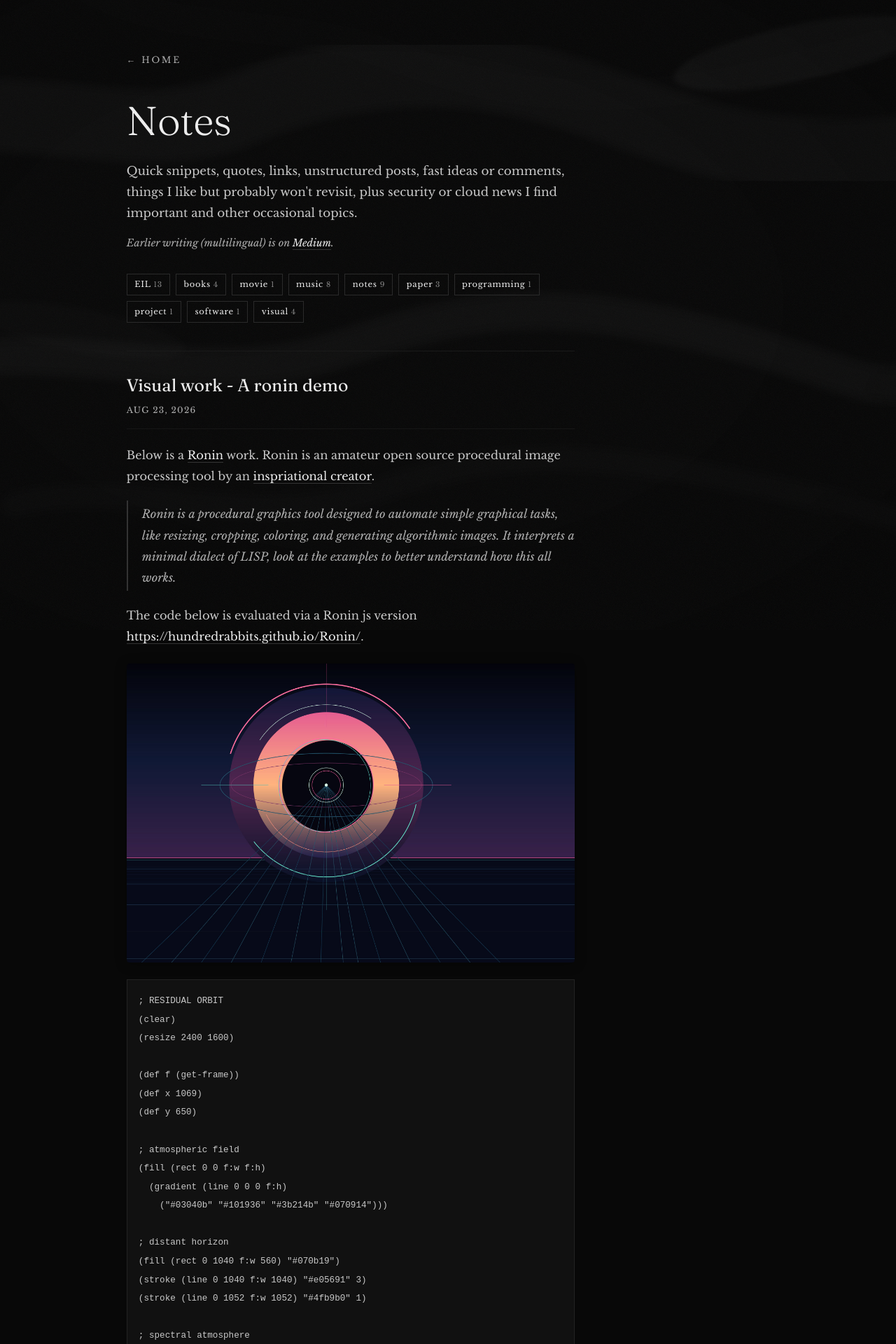
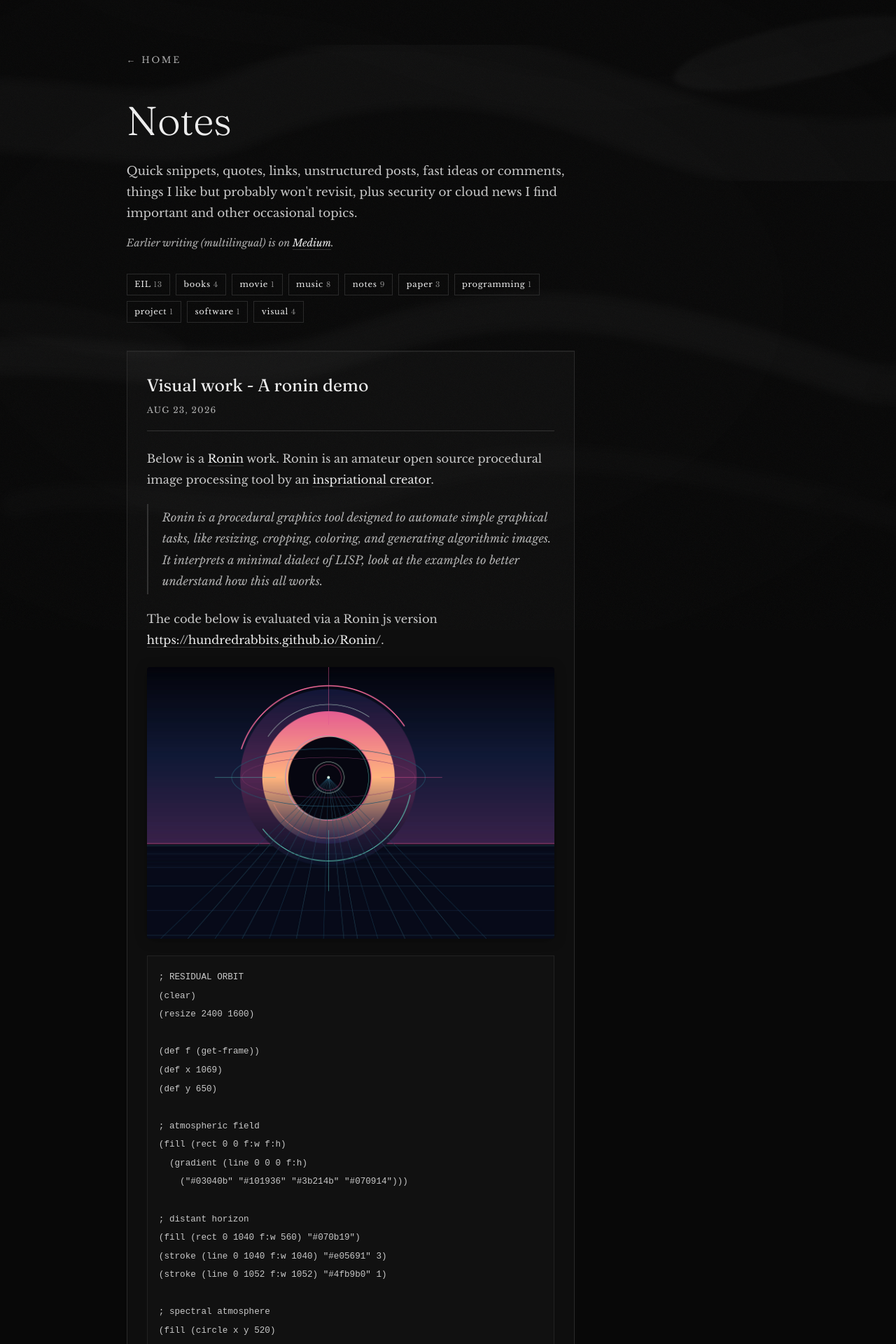
Before and after one commit to hasantayyar/hasantayyar.net, a Jekyll site: the page built from feed/index.html, in a window 1280 px wide. Shown: the top 1920 px of the page at 70% size. Built offline with Jekyll 4.4.1, drawn with Linux system fonts in a browser that asks for light colours; Markdown is read by kramdown in place of the engine named in the settings; the list of posts is cut into pages by our own code.

```diff
--- a/_includes/post-divider.html
+++ /dev/null
@@ -1,7 +0,0 @@
-<div class="post-divider" aria-hidden="true">
-  <span class="post-divider-line"></span>
-  <svg class="post-divider-brush" viewBox="0 0 320 12" preserveAspectRatio="none" xmlns="http://www.w3.org/2000/svg">
-    <path d="M0 6 C40 2, 80 10, 120 6 S200 2, 240 6 S300 10, 320 6" />
-  </svg>
-  <span class="post-divider-line"></span>
-</div>
--- a/_layouts/category.html
+++ b/_layouts/category.html
@@ -16,9 +16,6 @@
       </header>
       <div class="post-excerpt">{{ post.content }}</div>
     </article>
-    {% unless forloop.last %}
-      {% include post-divider.html %}
-    {% endunless %}
   {% endfor %}
 </div>
 
--- a/css/site.css
+++ b/css/site.css
@@ -409,17 +409,22 @@
   font-weight:400;
 }
 .page-notes .posts{
-  margin-top:.5rem;
-  border-top:1px solid #1a1a1a;
+  display:flex;
+  flex-direction:column;
+  gap:2.75rem;
+  margin-top:1.25rem;
 }
 .page-notes .post-item{
-  padding:2.5rem 0 2rem;
+  padding:2rem 1.75rem 2.25rem;
+  background:rgba(255,255,255,.028);
+  border:1px solid #2a2a2a;
+  box-shadow:inset 0 1px 0 rgba(255,255,255,.04);
 }
 .page-notes .post-item:first-child{padding-top:2rem}
 .page-notes .post-header{
-  margin:0 0 1.35rem;
-  padding-bottom:1.1rem;
-  border-bottom:1px solid #161616;
+  margin:0 0 1.5rem;
+  padding-bottom:1.25rem;
+  border-bottom:1px solid #333;
 }
 .page-notes .posts .post-title{
   margin:0;
@@ -483,30 +488,6 @@
   padding:1rem;
   overflow:auto;
   margin:1.25rem 0;
-}
-.page-notes .post-divider{
-  display:flex;
-  align-items:center;
-  gap:1.25rem;
-  margin:0;
-  padding:.25rem 0;
-}
-.page-notes .post-divider-line{
-  flex:1;
-  height:1px;
-  background:linear-gradient(to right,transparent,#252525 30%,#252525 70%,transparent);
-}
-.page-notes .post-divider-brush{
-  flex:0 0 3.5rem;
-  height:10px;
-  opacity:.45;
-}
-.page-notes .post-divider-brush path{
-  fill:none;
-  stroke:var(--muted);
-  stroke-width:1.5;
-  stroke-linecap:round;
-  filter:url(#brush-blur);
 }
 .page-notes .pagination{margin:3rem 0 0}
 .page-notes .pagination-links{gap:1.25rem}
@@ -572,6 +553,8 @@
   .page-about .dark-back{margin-bottom:2.5rem}
   .page-notes .dark-shell-wide{padding-top:3rem}
   .page-notes .dark-back{margin-bottom:2.5rem}
+  .page-notes .post-item{padding:1.5rem 1.25rem 1.75rem}
+  .page-notes .posts{gap:2rem}
   .page-notes .post-excerpt{font-size:1rem;line-height:1.8}
 }
 
--- a/feed/index.html
+++ b/feed/index.html
@@ -27,9 +27,6 @@
       </header>
       <div class="post-excerpt">{{ post.content }}</div>
     </article>
-    {% unless forloop.last %}
-      {% include post-divider.html %}
-    {% endunless %}
   {% endfor %}
 </div>
 
```
